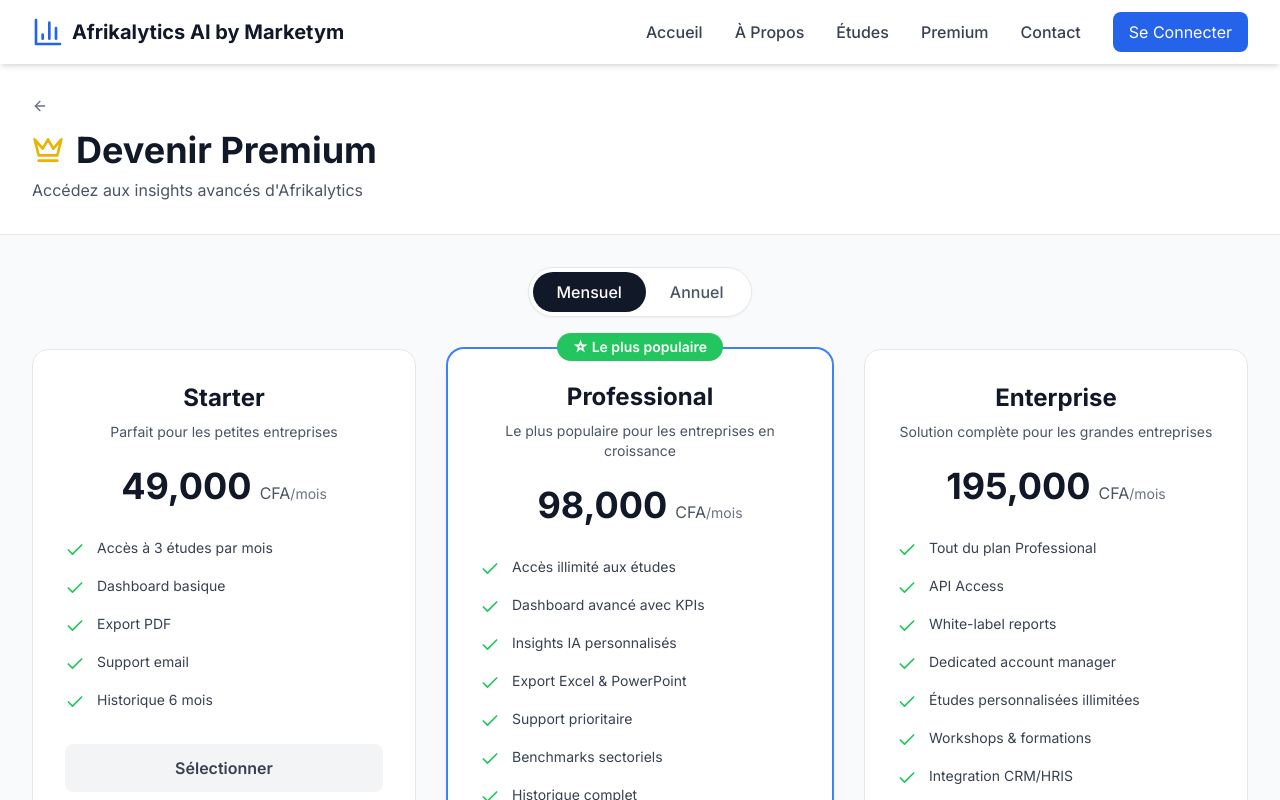
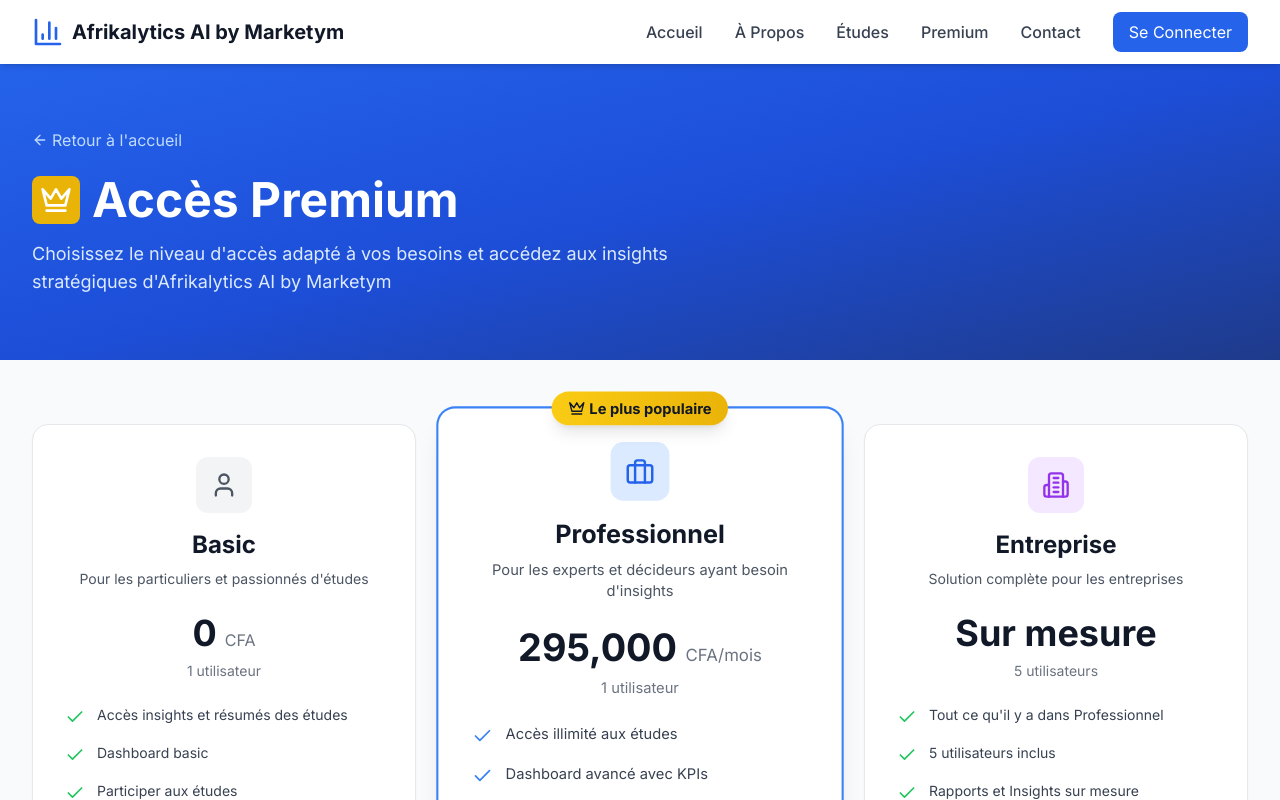
Before and after one commit to Afrikalytics/afrikalytics-website, a Next.js app: page /premium in a window 1280 px wide. Shown: the top 800 px of the page. Built offline with nearby package versions, Linux system fonts and the light colour scheme.

Commit message:
Update: Page Premium avec 3 niveaux

```diff
--- a/app/premium/page.tsx
+++ b/app/premium/page.tsx
@@ -1,184 +1,188 @@
 "use client";
 
-import { useState } from "react";
 import Link from "next/link";
-import { Check, Crown, ArrowLeft } from "lucide-react";
+import { Check, Crown, ArrowLeft, User, Briefcase, Building2 } from "lucide-react";
 
 const plans = [
   {
-    name: "Starter",
-    description: "Parfait pour les petites entreprises",
-    priceMonthly: "49,000",
-    priceAnnually: "39,200",
+    name: "Basic",
+    icon: User,
+    description: "Pour les particuliers et passionnés d'études",
+    price: "0",
+    priceSuffix: "CFA",
+    users: "1 utilisateur",
     features: [
-      "Accès à 3 études par mois",
-      "Dashboard basique",
-      "Export PDF",
-      "Support email",
-      "Historique 6 mois",
+      "Accès insights et résumés des études",
+      "Dashboard basic",
+      "Participer aux études",
     ],
     popular: false,
-    woocommerceUrl: "https://abonnement.afrikalytics.com/product/plan-starter",
+    buttonText: "Commencer gratuitement",
+    buttonLink: "https://dashboard.afrikalytics.com/login",
   },
   {
-    name: "Professional",
-    description: "Le plus populaire pour les entreprises en croissance",
-    priceMonthly: "98,000",
-    priceAnnually: "78,400",
+    name: "Professionnel",
+    icon: Briefcase,
+    description: "Pour les experts et décideurs ayant besoin d'insights",
+    price: "295,000",
+    priceSuffix: "CFA/mois",
+    users: "1 utilisateur",
     features: [
       "Accès illimité aux études",
       "Dashboard avancé avec KPIs",
       "Insights IA personnalisés",
-      "Export Excel & PowerPoint",
+      "Export PDF",
       "Support prioritaire",
-      "Benchmarks sectoriels",
       "Historique complet",
-      "Études personnalisées (2/an)",
     ],
     popular: true,
-    woocommerceUrl: "https://abonnement.afrikalytics.com/product/plan-professional",
+    buttonText: "Choisir Professionnel",
+    buttonLink: "https://abonnement.afrikalytics.com/product/plan-professional",
   },
   {
-    name: "Enterprise",
-    description: "Solution complète pour les grandes entreprises",
-    priceMonthly: "195,000",
-    priceAnnually: "156,000",
+    name: "Entreprise",
+    icon: Building2,
+    description: "Solution complète pour les entreprises",
+    price: "Sur mesure",
+    priceSuffix: "",
+    users: "5 utilisateurs",
     features: [
-      "Tout du plan Professional",
-      "API Access",
-      "White-label reports",
-      "Dedicated account manager",
-      "Études personnalisées illimitées",
+      "Tout ce qu'il y a dans Professionnel",
+      "5 utilisateurs inclus",
+      "Rapports et Insights sur mesure",
+      "Études personnalisées",
       "Workshops & formations",
-      "Integration CRM/HRIS",
-      "SLA garantie 99.9%",
+      "Support prioritaire dédié",
     ],
     popular: false,
-    woocommerceUrl: "https://abonnement.afrikalytics.com/product/plan-enterprise",
+    buttonText: "Nous contacter",
+    buttonLink: "/contact",
   },
 ];
 
 export default function PremiumPage() {
-  const [isAnnual, setIsAnnual] = useState(false);
-
-  const handleSelectPlan = (url: string) => {
-    window.location.href = url;
-  };
-
   return (
     <div className="pt-16 min-h-screen bg-gray-50">
       {/* Header */}
-      <div className="bg-white border-b">
-        <div className="max-w-7xl mx-auto px-4 sm:px-6 lg:px-8 py-8">
-          <Link href="/" className="inline-flex items-center text-gray-500 hover:text-gray-700 mb-4">
+      <div className="bg-gradient-to-br from-blue-600 via-blue-700 to-blue-900 text-white">
+        <div className="max-w-7xl mx-auto px-4 sm:px-6 lg:px-8 py-12 lg:py-16">
+          <Link href="/" className="inline-flex items-center text-blue-200 hover:text-white mb-6">
             <ArrowLeft className="h-4 w-4 mr-1" />
+            Retour à l&apos;accueil
           </Link>
-          <div className="flex items-center gap-3 mb-2">
-            <Crown className="h-8 w-8 text-yellow-500" />
-            <h1 className="text-3xl md:text-4xl font-bold text-gray-900">
-              Devenir Premium
+          <div className="flex items-center gap-3 mb-4">
+            <div className="bg-yellow-500 p-2 rounded-lg">
+              <Crown className="h-8 w-8 text-white" />
+            </div>
+            <h1 className="text-3xl md:text-4xl lg:text-5xl font-bold">
+              Accès Premium
             </h1>
           </div>
-          <p className="text-gray-600">
-            Accédez aux insights avancés d&apos;Afrikalytics
+          <p className="text-blue-100 text-lg max-w-2xl">
+            Choisissez le niveau d&apos;accès adapté à vos besoins et accédez aux insights stratégiques d&apos;Afrikalytics AI by Marketym
           </p>
         </div>
       </div>
 
-      {/* Toggle Mensuel/Annuel */}
-      <div className="max-w-7xl mx-auto px-4 sm:px-6 lg:px-8 py-8">
-        <div className="flex justify-center items-center gap-4">
-          <div className="bg-white rounded-full p-1 inline-flex shadow-sm border">
-            <button
-              onClick={() => setIsAnnual(false)}
-              className={`px-6 py-2 rounded-full font-medium transition-colors ${
-                !isAnnual
-                  ? "bg-gray-900 text-white"
-                  : "text-gray-600 hover:text-gray-900"
-              }`}
-            >
-              Mensuel
-            </button>
-            <button
-              onClick={() => setIsAnnual(true)}
-              className={`px-6 py-2 rounded-full font-medium transition-colors ${
-                isAnnual
-                  ? "bg-gray-900 text-white"
-                  : "text-gray-600 hover:text-gray-900"
-              }`}
-            >
-              Annuel
-            </button>
-          </div>
-          {isAnnual && (
-            <span className="bg-green-100 text-green-700 text-sm font-semibold px-3 py-1 rounded-full">
-              -20%
-            </span>
-          )}
-        </div>
-      </div>
-
       {/* Plans */}
-      <div className="max-w-7xl mx-auto px-4 sm:px-6 lg:px-8 pb-16">
+      <div className="max-w-7xl mx-auto px-4 sm:px-6 lg:px-8 py-12 lg:py-16">
         <div className="grid grid-cols-1 md:grid-cols-3 gap-8">
-          {plans.map((plan) => (
+          {plans.map((plan) => {
+            const IconComponent = plan.icon;
+            return (
               <div
                 key={plan.name}
                 className={`relative bg-white rounded-2xl p-8 ${
                   plan.popular
-                  ? "ring-2 ring-blue-500 shadow-lg"
-                  : "border border-gray-200"
+                    ? "ring-2 ring-blue-500 shadow-xl scale-105"
+                    : "border border-gray-200 shadow-sm"
                 }`}
               >
                 {/* Popular Badge */}
                 {plan.popular && (
                   <div className="absolute -top-4 left-1/2 transform -translate-x-1/2">
-                  <span className="bg-green-500 text-white text-sm font-semibold px-4 py-1 rounded-full inline-flex items-center">
-                    <span className="mr-1">☆</span> Le plus populaire
+                    <span className="bg-gradient-to-r from-yellow-400 to-yellow-500 text-gray-900 text-sm font-bold px-4 py-1.5 rounded-full inline-flex items-center shadow-lg">
+                      <Crown className="h-4 w-4 mr-1" /> Le plus populaire
                     </span>
                   </div>
                 )}
 
-              {/* Plan Name */}
+                {/* Icon & Plan Name */}
                 <div className="text-center mb-6">
+                  <div className={`inline-flex items-center justify-center w-14 h-14 rounded-xl mb-4 ${
+                    plan.popular
+                      ? "bg-blue-100"
+                      : plan.name === "Entreprise"
+                        ? "bg-purple-100"
+                        : "bg-gray-100"
+                  }`}>
+                    <IconComponent className={`h-7 w-7 ${
+                      plan.popular
+                        ? "text-blue-600"
+                        : plan.name === "Entreprise"
+                          ? "text-purple-600"
+                          : "text-gray-600"
+                    }`} />
+                  </div>
                   <h3 className="text-2xl font-bold text-gray-900 mb-2">{plan.name}</h3>
                   <p className="text-gray-600 text-sm">{plan.description}</p>
                 </div>
 
                 {/* Price */}
-              <div className="text-center mb-8">
+                <div className="text-center mb-6">
                   <div className="flex items-baseline justify-center">
                     <span className="text-4xl font-bold text-gray-900">
-                    {isAnnual ? plan.priceAnnually : plan.priceMonthly}
+                      {plan.price}
                     </span>
-                  <span className="text-gray-600 ml-2">CFA</span>
-                  <span className="text-gray-500 text-sm">/mois</span>
+                    {plan.priceSuffix && (
+                      <span className="text-gray-500 ml-2">{plan.priceSuffix}</span>
+                    )}
                   </div>
+                  <p className="text-sm text-gray-500 mt-2">{plan.users}</p>
                 </div>
 
                 {/* Features */}
                 <ul className="space-y-4 mb-8">
                   {plan.features.map((feature, index) => (
                     <li key={index} className="flex items-start">
-                    <Check className="h-5 w-5 text-green-500 mr-3 mt-0.5 flex-shrink-0" />
+                      <Check className={`h-5 w-5 mr-3 mt-0.5 flex-shrink-0 ${
+                        plan.popular ? "text-blue-500" : "text-green-500"
+                      }`} />
                       <span className="text-gray-700 text-sm">{feature}</span>
                     </li>
                   ))}
                 </ul>
 
                 {/* Button */}
-              <button
-                onClick={() => handleSelectPlan(plan.woocommerceUrl)}
-                className={`w-full py-3 rounded-lg font-semibold transition-colors ${
+                <Link
+                  href={plan.buttonLink}
+                  className={`block w-full py-3 rounded-lg font-semibold text-center transition-colors ${
                     plan.popular
                       ? "bg-blue-600 text-white hover:bg-blue-700"
+                      : plan.name === "Entreprise"
+                        ? "bg-purple-600 text-white hover:bg-purple-700"
                         : "bg-gray-100 text-gray-700 hover:bg-gray-200"
                   }`}
                 >
-                {plan.popular ? "Plan sélectionné" : "Sélectionner"}
-              </button>
+                  {plan.buttonText}
+                </Link>
               </div>
-          ))}
+            );
+          })}
+        </div>
+
+        {/* FAQ ou Contact */}
+        <div className="mt-16 text-center">
+          <p className="text-gray-600 mb-4">
+            Vous avez des questions sur nos offres ?
+          </p>
+          <Link
+            href="/contact"
+            className="inline-flex items-center gap-2 text-blue-600 font-semibold hover:text-blue-700"
+          >
+            Contactez-nous
+            <ArrowLeft className="h-4 w-4 rotate-180" />
+          </Link>
         </div>
       </div>
     </div>
```
Lines whose indentation alone changed are shown as unchanged.
